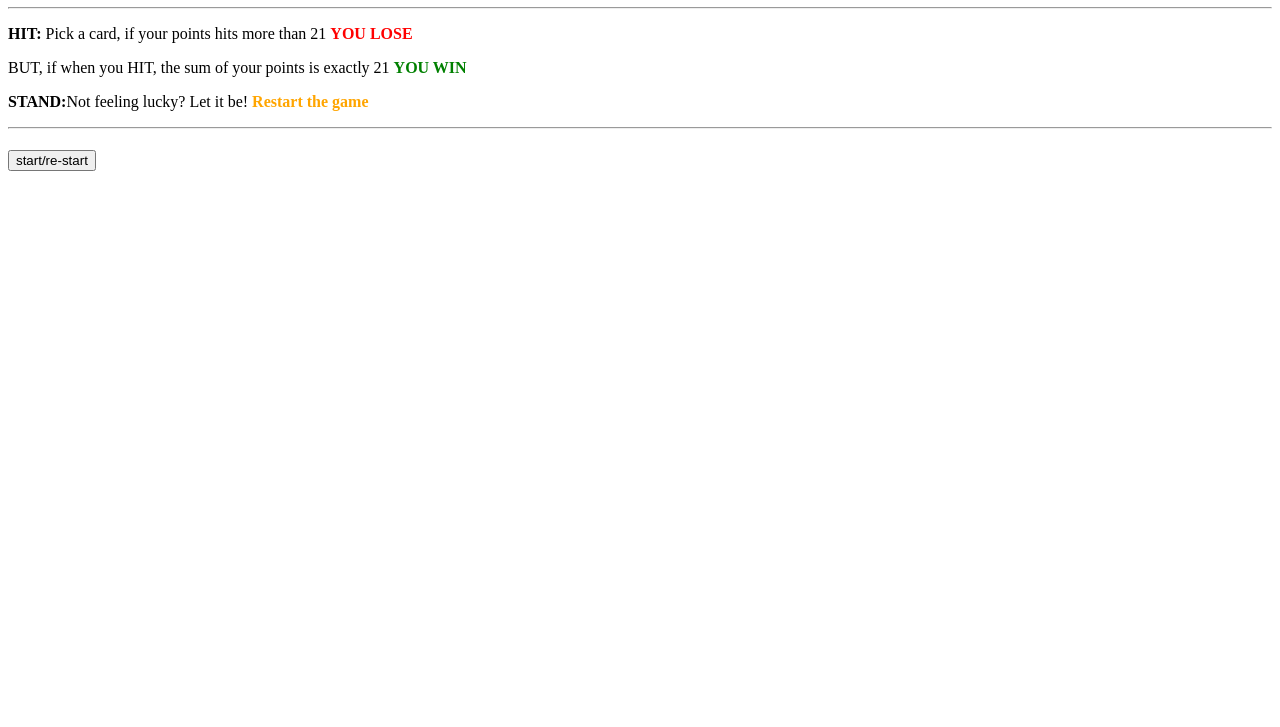
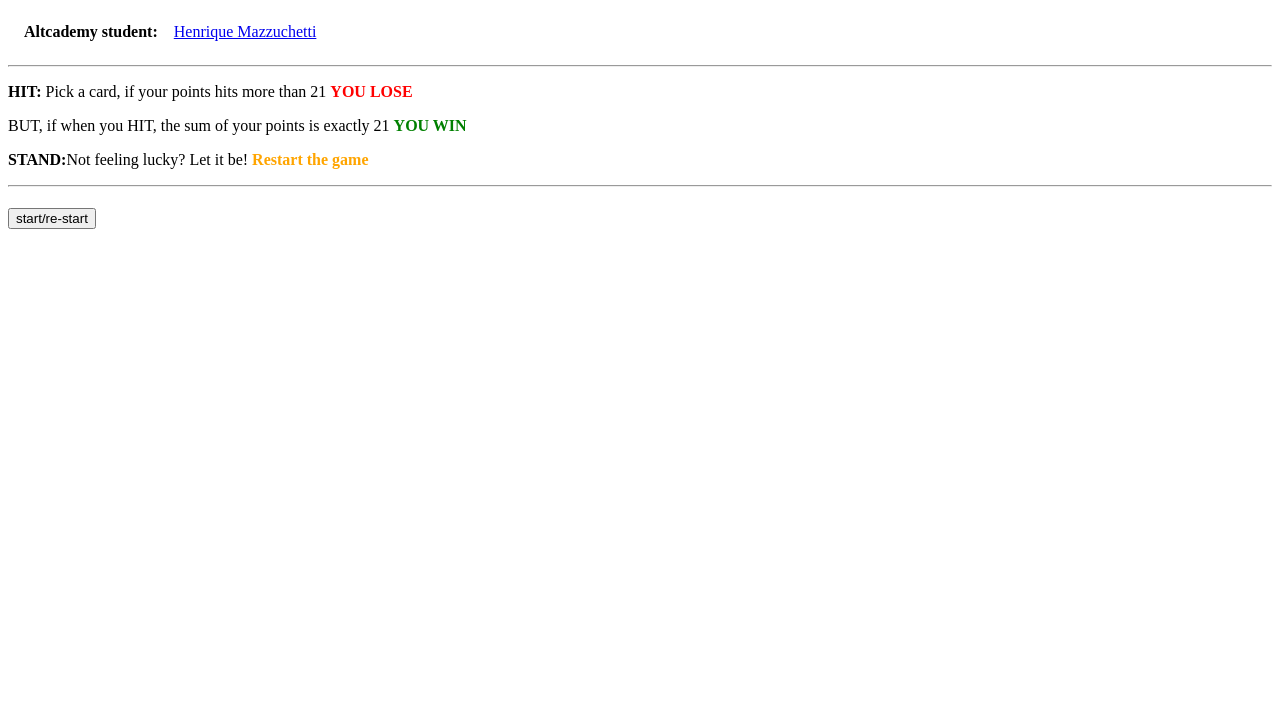
Before and after one commit to hmazzuchetti/blackjack, a plain HTML site: page index.html in a window 1280 px wide. Shown: the part 73-800 px from the top of the page. Drawn offline with Linux system fonts and the light colour scheme.

Commit message:
mazzu header

```diff
--- a/index.html
+++ b/index.html
@@ -10,6 +10,10 @@
     </head>
     <body>
         <h1>!BLACKJACK!</h1>
+        <div style="display: flex; align-items: center;">
+            <p style="margin: 1rem"><strong>Altcademy student:</strong></p>
+            <a href="https://hmazzuchetti.com" target="_blank">Henrique Mazzuchetti</a>
+        </div>
         <hr>
         <p><strong>HIT: </strong> Pick a card, if your points hits more than 21 <span style="color: red; font-weight: 800;">YOU LOSE</span></p>
         <p>BUT, if when you HIT, the sum of your points is exactly 21 <span style="color: green; font-weight: 800;">YOU WIN</span></p>
```
